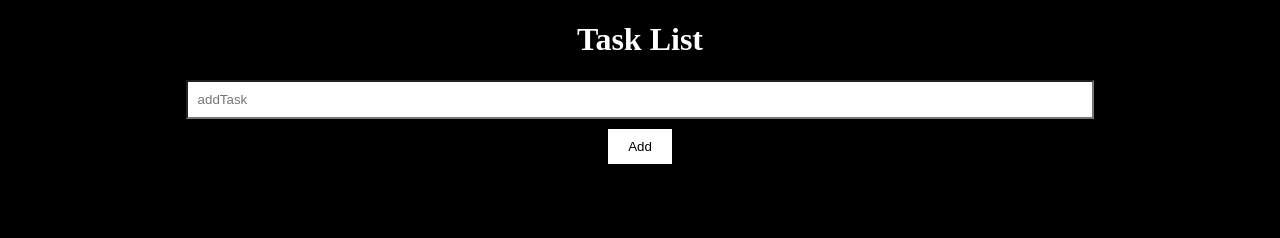
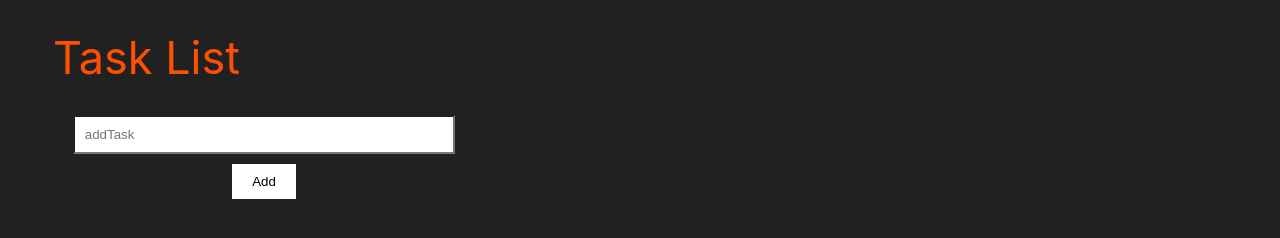
Before and after one commit to kokos1kkk/to-do-list-js, a plain HTML site: page index.html in a window 1280 px wide. Drawn offline with Linux system fonts and the light colour scheme; a web font is replaced by a local one.

Commit message:
Update style.css

```diff
--- a/style.css
+++ b/style.css
@@ -1,12 +1,26 @@
-/* Устанавливаем черный фон для body */
 body {
-    background-color: black;
+    background-color: #212121;
     color: white;
+    width: 800px;
+    height: 900px;
+    width: 40%;
+    height: 100%;
+}
+
+@font-face {
+    font-family: "myfont";
+    src: url(D:/to-do-list/fonts/static/Inter-Regular.ttf);
 }
 
 /* Стили для h1 */
 h1 {
-    text-align: center;
+    color: #FF4F03;
+    font-family: "myfont", "Inter";
+    font-size: 45px;
+    font-style: normal;
+    font-weight: 400;
+    line-height: normal;
+    margin-left: 45px;
 }
 
 /* Стили для input и кнопки "Add" */
```
